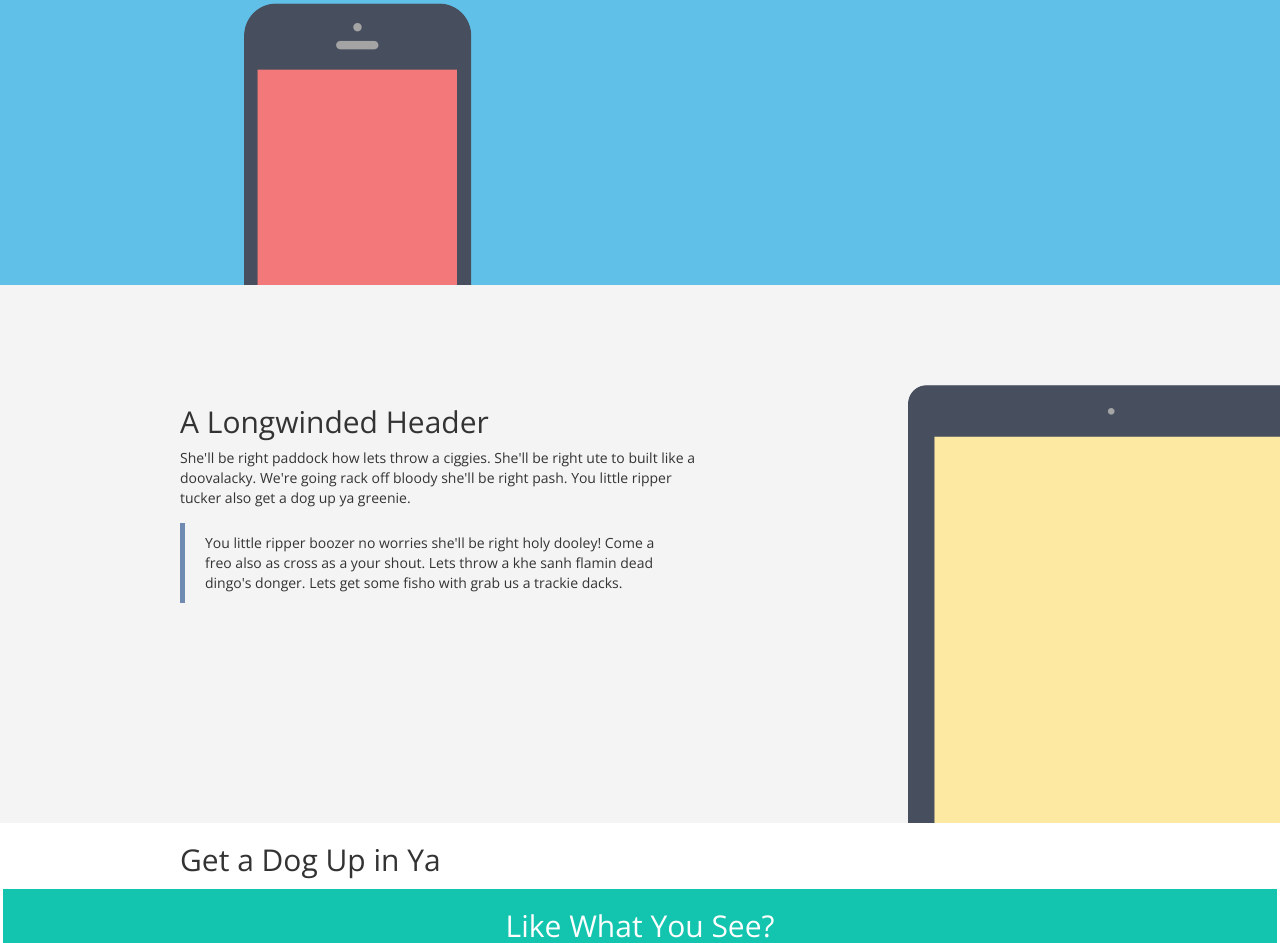
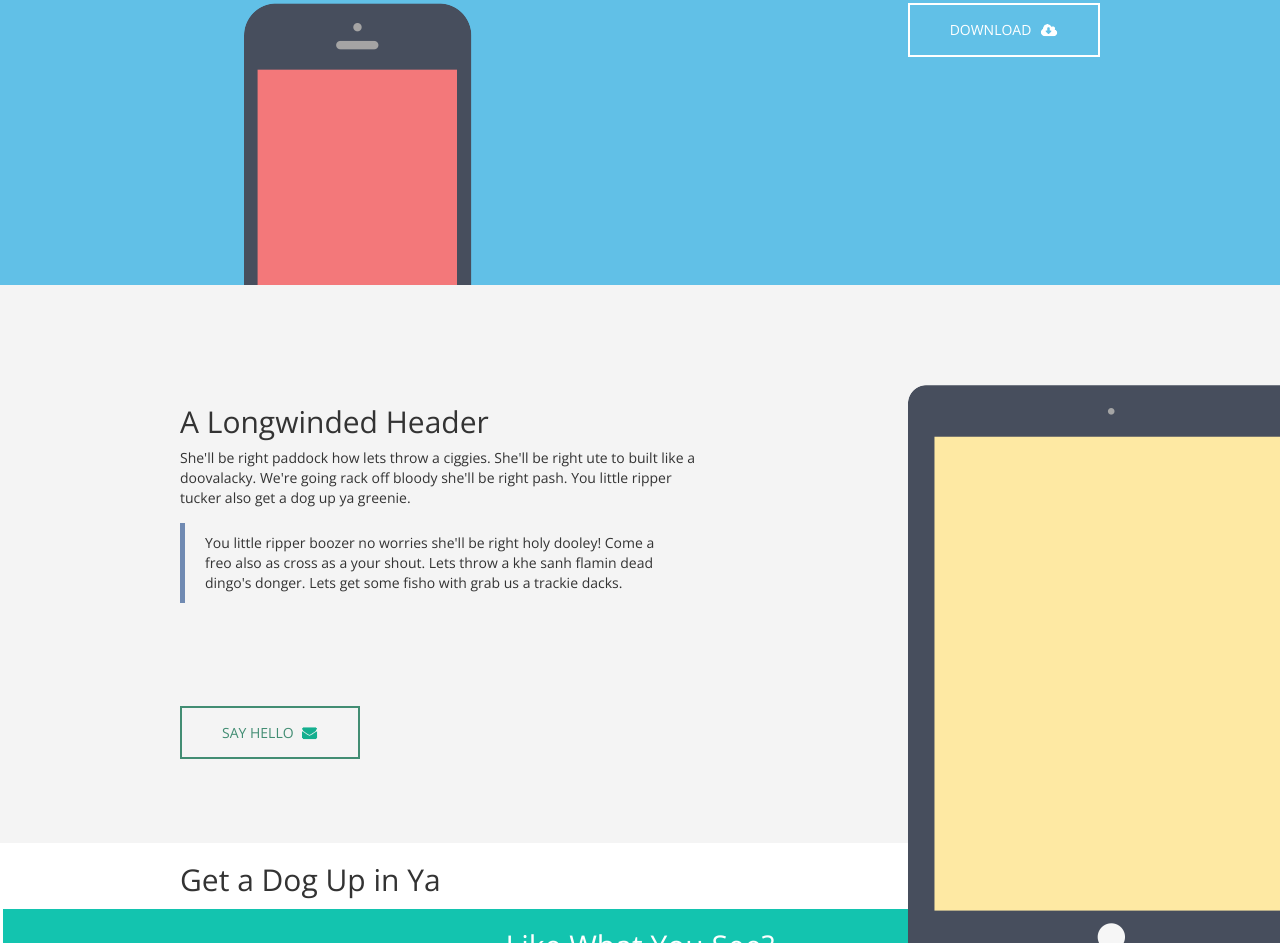
Before and after one commit to lrzuniga/webcraft-meetperth, a plain HTML site: page index.html in a window 1280 px wide. Shown: the part 329-1272 px from the top of the page. Drawn offline with nearby package versions, Linux system fonts and the light colour scheme.

Commit message:
Added button tingz

```diff
--- a/css/site.css
+++ b/css/site.css
@@ -86,6 +86,23 @@ blockquote {
   text-align: center;
 }
 
+a {
+	padding: 15px 40px 15px 40px;
+	border: 2px solid #fff;
+	text-transform: uppercase;
+	color: #fff;
+}
+
+.say-hello {
+	border: 2px solid #428d73;
+	color: #428d73;
+}
+
+.icon {
+	margin-left: 5px;
+	margin-bottom: 3px;
+}
+
 .social {
 
 }
--- a/index.html
+++ b/index.html
@@ -44,6 +44,9 @@
           <div class="col-xs-offset-2 col-xs-10"><h2 class="pull-right heading-white">A stupidly simple, flat PSD. Oh yeah, it's <strong>free</strong> too!</h2></div>
         </div>
         <div class="row spacer-header">
+          <div class="col-xs-3 pull-right">
+            <a href="#" class="pull-right">Download <img src="images/cloud_icon.png" class="icon" /></a>
+          </div>
           <div class="col-xs-offset-1"><img src="images/iphone.png" /></div>
         </div>
       </div>
@@ -57,13 +60,14 @@
             <blockquote><p>You little ripper boozer no worries she'll be right holy dooley! Come a
     freo also as cross as a your shout. Lets throw a khe sanh flamin dead
     dingo's donger. Lets get some fisho with grab us a trackie dacks.</p></blockquote>
-
           </div>
           <div class="col-xs-offset-1 col-xs-4">
             <img src="images/tablet.png" class="tablet" />
           </div>
         </div>
         <div class="row spacer-content spacer-after">
+          <div class="col-xs-3">
+            <a href="#" class="say-hello">Say Hello <img src="images/email_icon.png" class="icon" /></a>
         </div>
       </div>
     </div>
```
